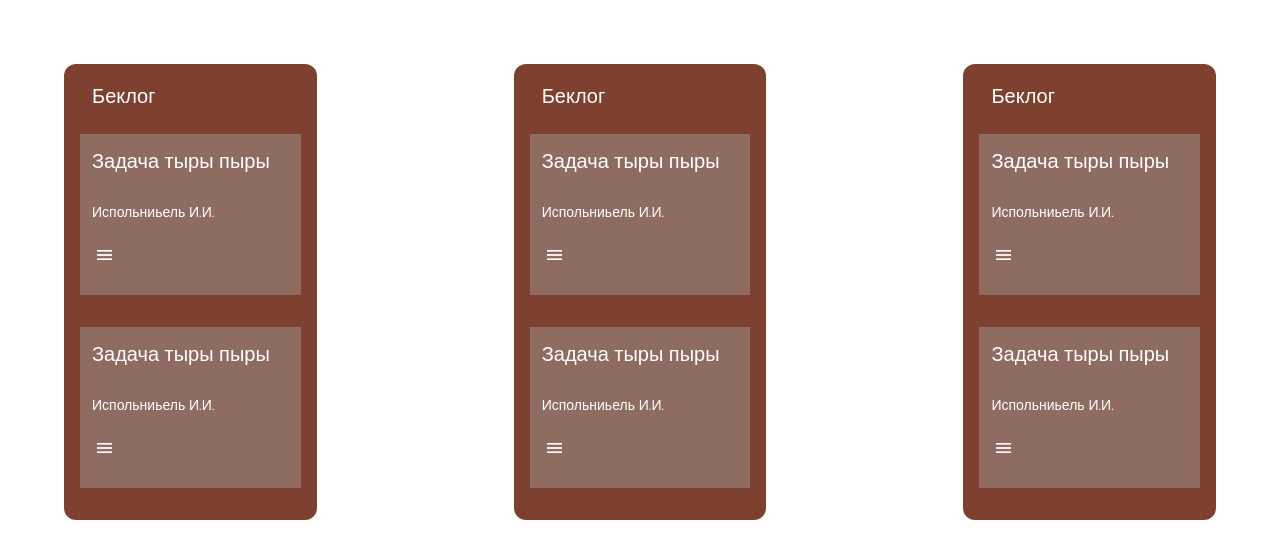
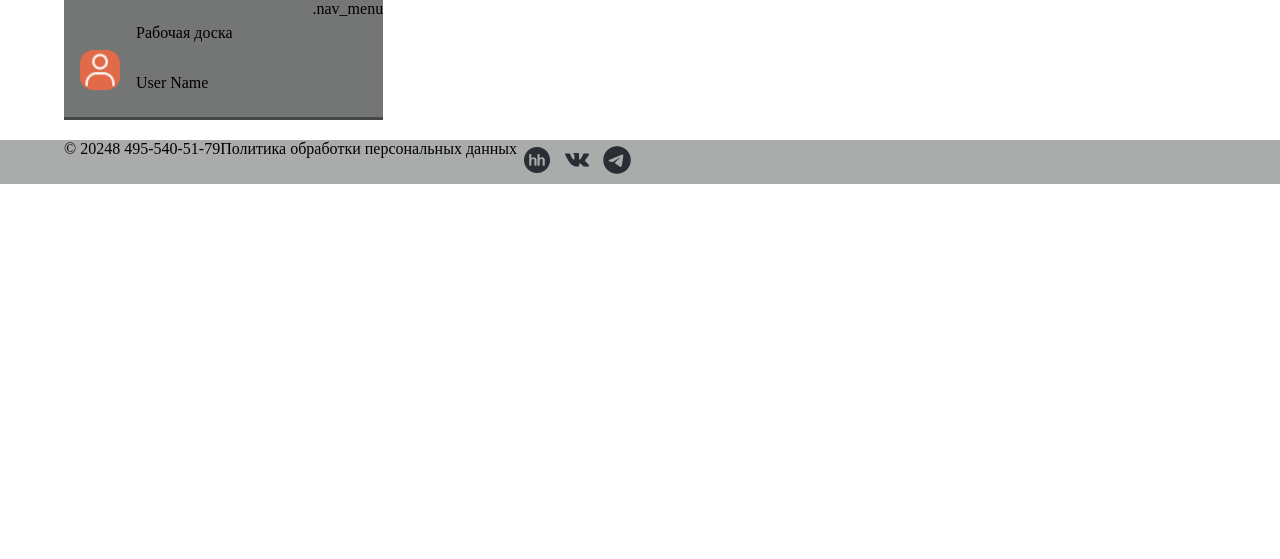
Before and after one commit to Wiacl/Dvornjagi-Hackathon-Outumn-2024, a PHP site: page /pages/dashboard.html in a window 1280 px wide. Shown: the part 54-613 px from the top of the page. Run offline with PHP 8.4, Linux system fonts and the light colour scheme.

Commit message:
работа над дашбордом

```diff
--- a/frontend/CSS/dashboards.css
+++ b/frontend/CSS/dashboards.css
@@ -54,6 +54,31 @@ ul{
 }
 body{
     background-color: rgba(255, 255, 255, 0.95);
+}
+.nav_field{
+    display: flex;
+    width: max-content;
+    height: 100%;
+    background: rgba(51, 52, 52, 0.68);
+}
+.nav_work_inf{
+    display: flex;
+    border-bottom: 3px solid rgba(51, 52, 52, 0.68);
+}
+.nav_ogl{
+    display: flex;
+    flex-direction: column;
+    padding: 0.5em 5em 0.5em 1em;
+}
+.nav_ogl_img_ob{
+    display: flex;
+    margin-top: 3.1em;
+    padding-left: 1em;
+}
+.nav_ogl_img{
+    width: 40px;
+    height: 40px;
+    position: bottom;
 }
 .dasdhboard{
     margin: 4em 0 4em 0;
@@ -131,3 +156,17 @@ body{
     flex-wrap: wrap;
     flex-direction: column;
 } */
+
+
+
+
+
+.footer{
+    margin: 20px 0px 0px 0px;
+    background-color: rgba(170, 172, 172, 1);
+}
+.fot{
+    display: flex;
+    justify-content:space-between;
+    align-items: center;
+}
--- a/frontend/pages/dashboard.html
+++ b/frontend/pages/dashboard.html
@@ -41,7 +41,21 @@
         </div>
     </header>
     <main class="main">
-        <section class="dasdhboard">
+        <secton class="left_nav">
+            <div class="container">
+                <div class="nav_field">
+                    <div class="nav_work_inf">
+                        <div class="nav_ogl_img_ob"><img src="/frontend/images/icon.png" alt="" class="nav_ogl_img"></div>
+                        <div class="nav_ogl">
+                            <p class="zagl_nav">Рабочая доска</p>
+                            <p class="nav_us_name">User Name</p>
+                        </div>
+                    .nav_menu
+                    </div>
+                </div>
+            </div>
+        </secton>
+        <!-- <section class="dasdhboard">
             <div class="container">
             <div class="all_becklog">
                 <div class="becklog" >
@@ -123,8 +137,34 @@
                 </div>
             </div>
             </div>
-        </section>
+        </section> -->
 
     </main>
+    <footer class="footer">
+        <div class="container">
+                <nav class="nav">
+                    <ul class="menu">
+                        <li class="menu_item">
+                            © 2024
+                        </li>
+                        <li class="menu_item">
+                            <a href="tel:84955405179" class="menu_number">8 495-540-51-79</a>
+                        </li>
+                        <li class="menu_item">
+                            Политика обработки персональных данных
+                        </li>
+                        <li class="menu_item">
+                            <a href="#" class="menu_link"><img src="/frontend/images/hh.png" alt="" class="menu_hh"></a>
+                        </li>
+                        <li class="menu_item">
+                            <a href="#" class="menu_link"><img src="/frontend/images/vk.png" alt="" class="menu_hh"></a>
+                        </li>
+                        <li class="menu_item">
+                            <a href="#" class="menu_link"><img src="/frontend/images/tg.png" alt="" class="menu_hh"></a>
+                        </li>
+                    </ul>
+                </nav>
+        </div>
+    </footer>
 </body>
 </html>
```
